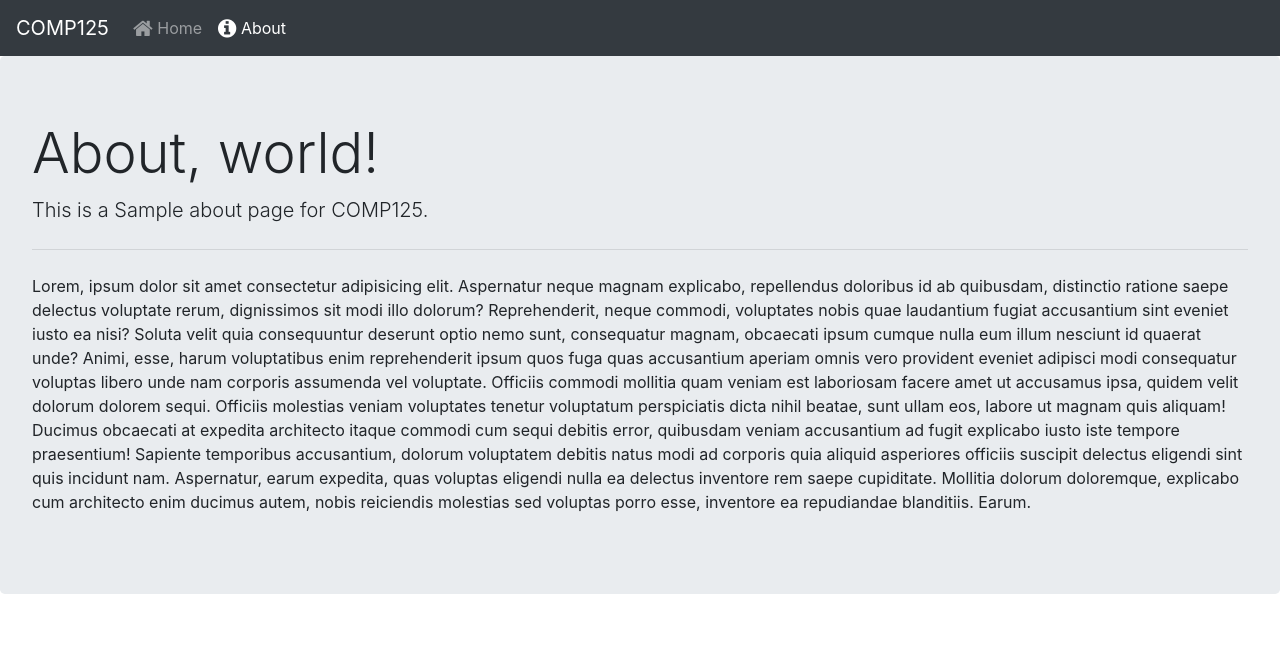
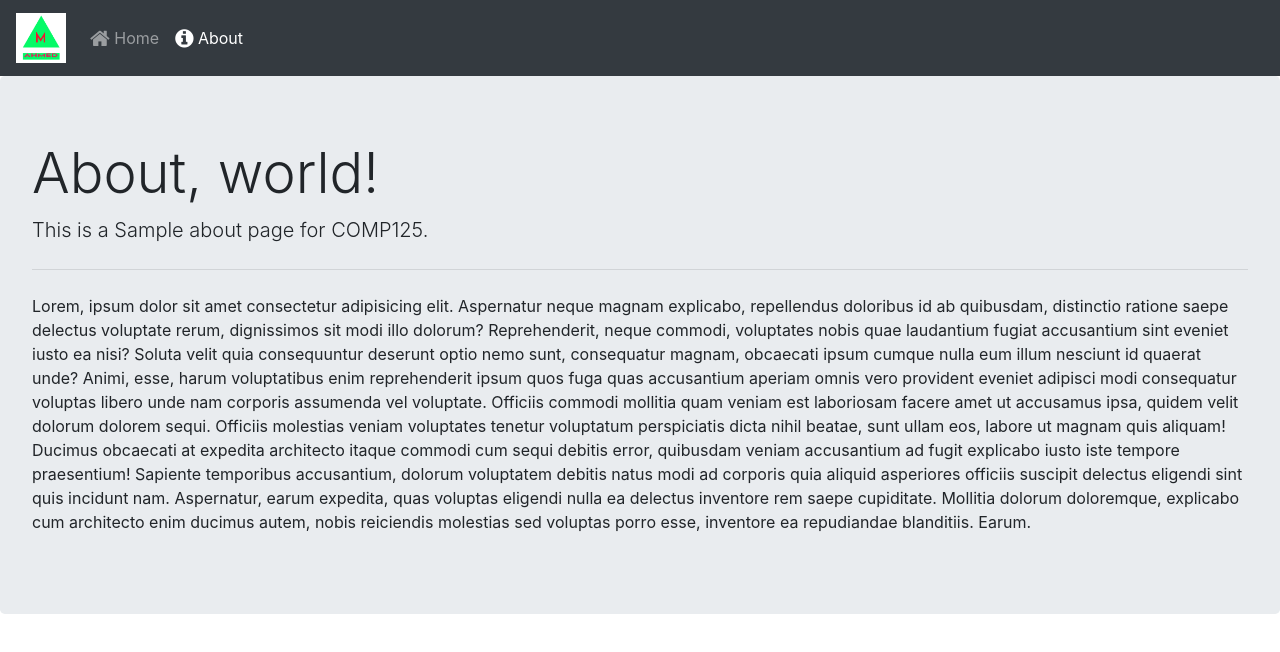
Before and after one commit to MASHUD-CA/COMP125-S2018-Lesson3A, a website: page about.html in a window 1280 px wide. Drawn offline with nearby package versions, Linux system fonts and the light colour scheme.

Commit message:
added logo images

```diff
--- a/about.html
+++ b/about.html
@@ -13,7 +13,9 @@
 <body>
   <!--Main Nav -->
          <nav class="navbar navbar-expand-lg navbar-dark bg-dark">
-        <a class="navbar-brand" href="#">COMP125</a>
+        <a class="navbar-brand" href="#">
+          <img src="./Assets/images/Logo_3.PNG" width="50" height="50" alt="">
+        </a>
         <button class="navbar-toggler" type="button" data-toggle="collapse" data-target="#navbarSupportedContent" aria-controls="navbarSupportedContent" aria-expanded="false" aria-label="Toggle navigation">
           <span class="navbar-toggler-icon"></span>
         </button>
```
Also changed, not shown: index.html (+4 -1 lines), Assets/images/Logo_1.PNG (added), Assets/images/Logo_2.png (added), Assets/images/Logo_3.PNG (added).
